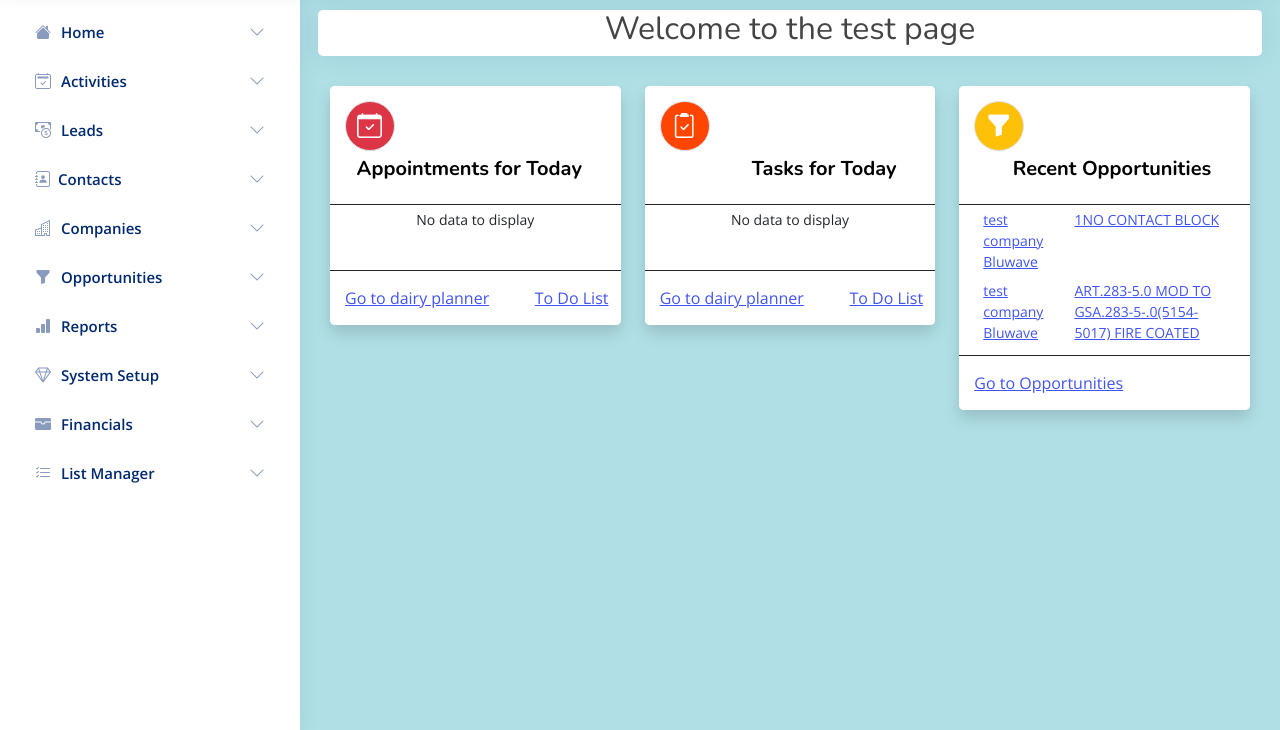
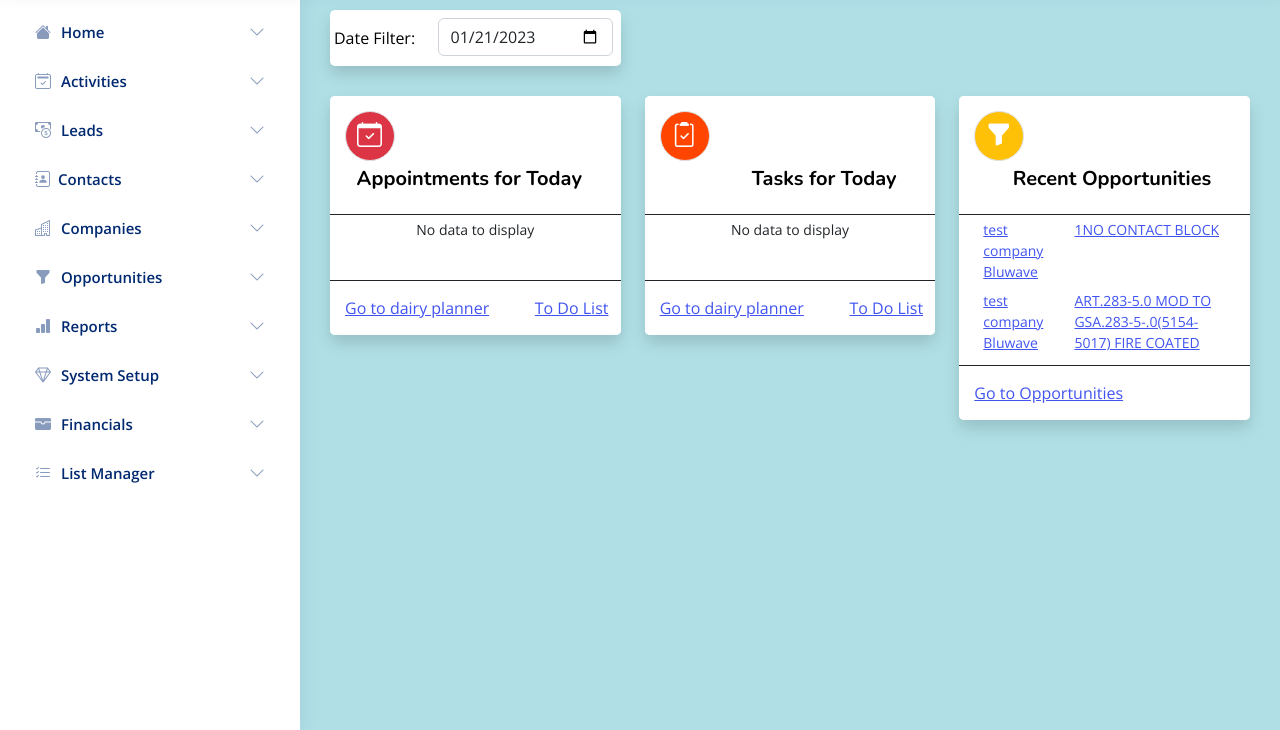
Before and after one commit to KabeloJ/CRM-HTML, a plain HTML site: page Index.html in a window 1280 px wide. Shown: the part 70-800 px from the top of the page. Drawn offline with nearby package versions, Linux system fonts and the light colour scheme.

Commit message:
Update Index.html
Added date filter

```diff
--- a/Index.html
+++ b/Index.html
@@ -550,11 +550,19 @@
 
     <main id="main">
         <div id="Content" class="Content">
-            <div class="row" align="center">
-                <div class="card">
-                    <h2>Welcome to the test page</h2>
+            <form method="post" action="./home.aspx" id="aspnetForm" class="row">
+                <div class="col-md-4">
+                    <div class="card text-black  p-0 shadow">
+                        <div class="form-group row p-2">
+                            <label class="col-4 p-2">Date Filter:</label>
+                            <div class="col-8">
+                                <input type="date" value="2023-01-21" class="form-control">
+                            </div>
+                        </div>
+                    </div>
                 </div>
-            </div><div class="row">
+            </form>
+            <div class="row">
 
             <!--Appointments-->
             <div class="col-md-4">
```
